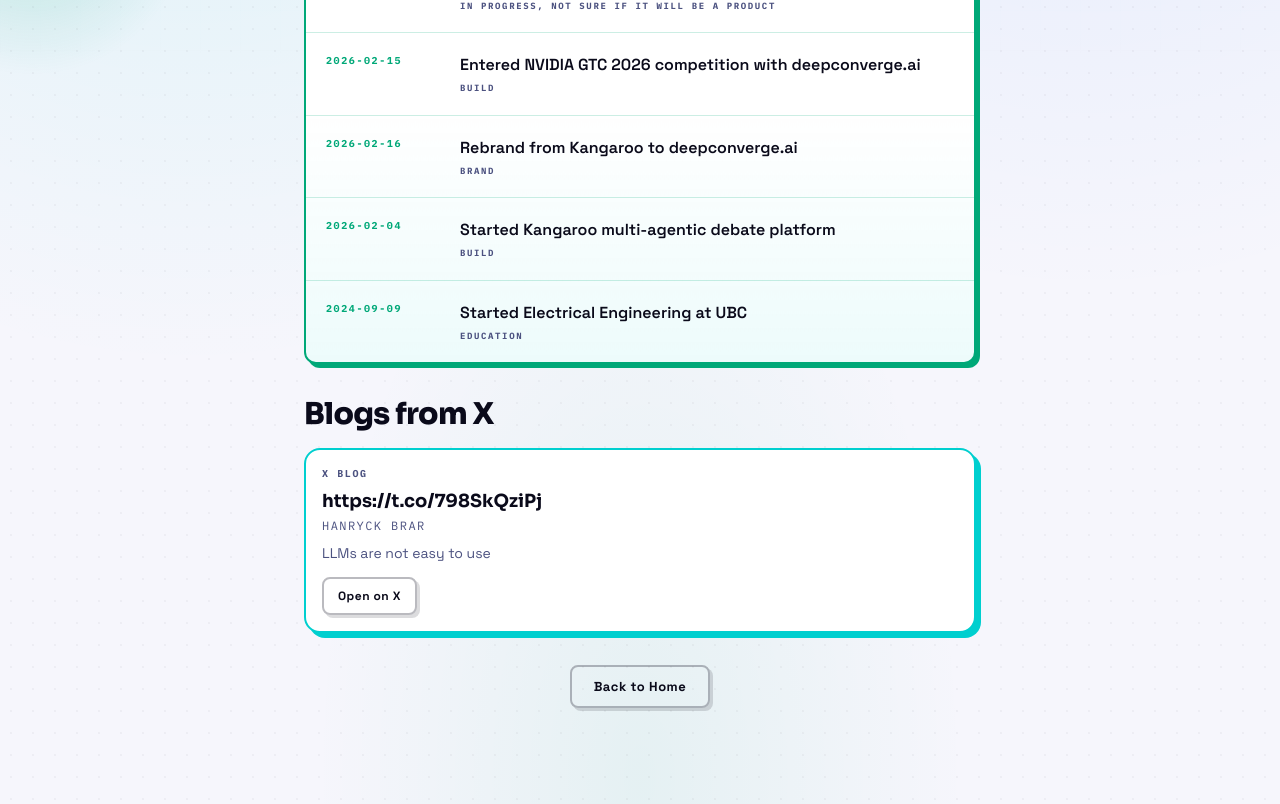
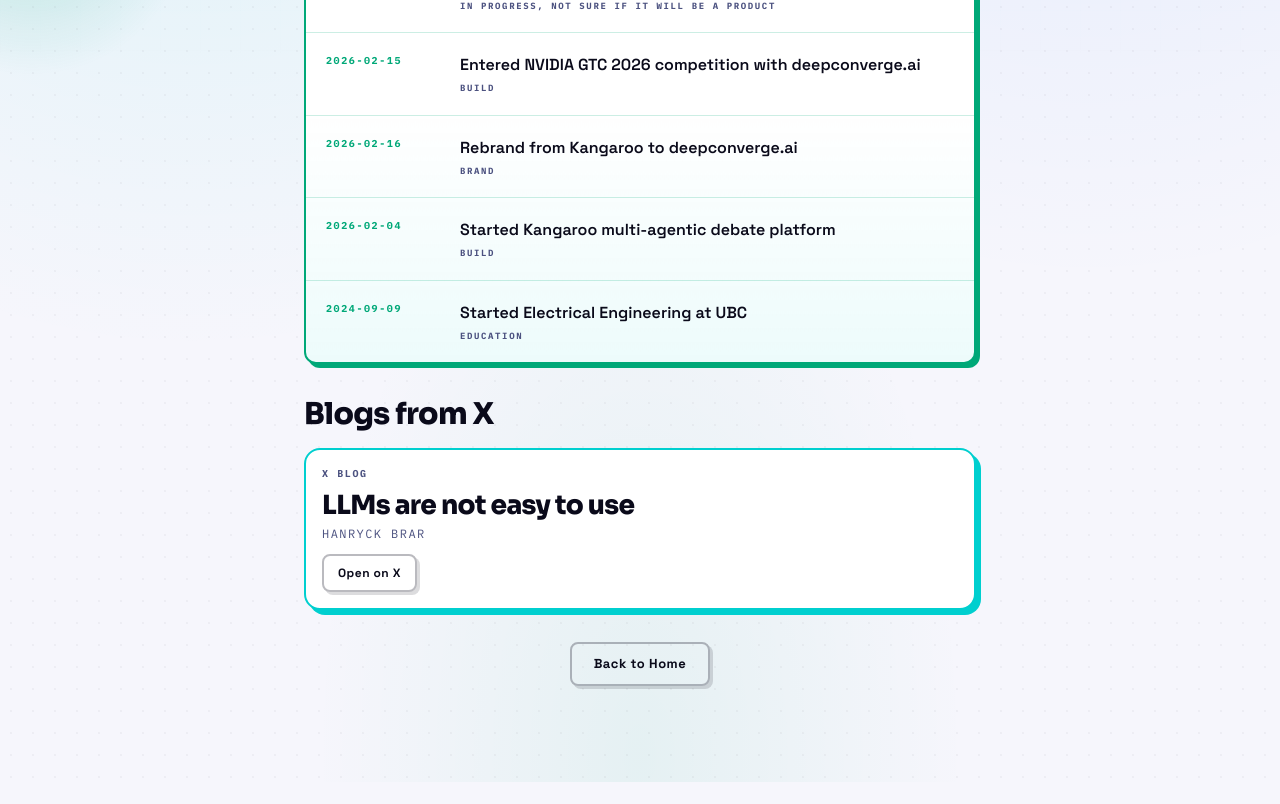
Before and after one commit to Hanbrar/Personal_Website, a React (Vite) app: page /live in a window 1280 px wide. Shown: the part 510-1314 px from the top of the page. After the commit the page ends 1292 px from the top, so only its background shows below. Built offline with nearby package versions, Linux system fonts and the light colour scheme.

Commit message:
Improve blog card titles and hide URL-like headlines

```diff
--- a/src/App.jsx
+++ b/src/App.jsx
@@ -23,6 +23,27 @@
       <path d="M4.98 3.5a2.5 2.5 0 1 0 0 5 2.5 2.5 0 0 0 0-5zM3 9h4v12H3zM9 9h3.83v1.71h.05c.53-.95 1.84-1.95 3.8-1.95C20.75 8.76 22 11.12 22 14.2V21h-4v-5.98c0-1.43-.03-3.27-1.99-3.27s-2.3 1.56-2.3 3.17V21H9z" />
     </svg>
   )
+}
+
+function isUrlLikeTitle(value) {
+  const text = (value || "").trim()
+  if (!text) return false
+  return /^(https?:\/\/|www\.|x\.com\/|twitter\.com\/|t\.co\/)/i.test(text)
+}
+
+function blogHeadline(blog) {
+  const title = (blog?.title || "").trim()
+  const description = (blog?.description || "").trim()
+  if (title && !isUrlLikeTitle(title)) return title
+  if (description) return description
+  return "X Post"
+}
+
+function blogSubline(blog) {
+  const title = (blog?.title || "").trim()
+  const description = (blog?.description || "").trim()
+  if (title && !isUrlLikeTitle(title)) return description
+  return ""
 }
 
 function App() {
@@ -251,15 +272,17 @@
                   <span className="font-mono text-[10px] font-bold uppercase tracking-[0.16em]" style={{ color: "rgb(var(--text-soft))" }}>
                     X Blog
                   </span>
-                  <h3 className="mt-2 font-display text-lg font-bold leading-snug">{blog.title}</h3>
+                  <h3 className="mt-2 font-display text-2xl font-extrabold leading-tight tracking-tight md:text-[1.7rem]">
+                    {blogHeadline(blog)}
+                  </h3>
                   {blog.author ? (
                     <p className="mt-1 text-xs font-mono uppercase tracking-[0.12em]" style={{ color: "rgb(var(--text-soft))" }}>
                       {blog.author}
                     </p>
                   ) : null}
-                  {blog.description ? (
+                  {blogSubline(blog) ? (
                     <p className="mt-2 text-sm leading-relaxed" style={{ color: "rgb(var(--text-soft))" }}>
-                      {blog.description}
+                      {blogSubline(blog)}
                     </p>
                   ) : null}
                   <div className="mt-4">
--- a/src/pages/LiveStatus.jsx
+++ b/src/pages/LiveStatus.jsx
@@ -1,5 +1,26 @@
 import { Link } from "react-router-dom"
 import { useLiveContent } from "../hooks/useLiveContent"
+
+function isUrlLikeTitle(value) {
+  const text = (value || "").trim()
+  if (!text) return false
+  return /^(https?:\/\/|www\.|x\.com\/|twitter\.com\/|t\.co\/)/i.test(text)
+}
+
+function blogHeadline(blog) {
+  const title = (blog?.title || "").trim()
+  const description = (blog?.description || "").trim()
+  if (title && !isUrlLikeTitle(title)) return title
+  if (description) return description
+  return "X Post"
+}
+
+function blogSubline(blog) {
+  const title = (blog?.title || "").trim()
+  const description = (blog?.description || "").trim()
+  if (title && !isUrlLikeTitle(title)) return description
+  return ""
+}
 
 export default function LiveStatus({ darkMode, setDarkMode }) {
   const { content: liveContent } = useLiveContent()
@@ -115,15 +136,17 @@
                   <p className="font-mono text-[10px] font-bold uppercase tracking-[0.16em]" style={{ color: "rgb(var(--text-soft))" }}>
                     X Blog
                   </p>
-                  <h3 className="mt-2 font-display text-lg font-bold leading-snug">{blog.title}</h3>
+                  <h3 className="mt-2 font-display text-2xl font-extrabold leading-tight tracking-tight md:text-[1.65rem]">
+                    {blogHeadline(blog)}
+                  </h3>
                   {blog.author ? (
                     <p className="mt-1 text-xs font-mono uppercase tracking-[0.12em]" style={{ color: "rgb(var(--text-soft))" }}>
                       {blog.author}
                     </p>
                   ) : null}
-                  {blog.description ? (
+                  {blogSubline(blog) ? (
                     <p className="mt-2 text-sm leading-relaxed" style={{ color: "rgb(var(--text-soft))" }}>
-                      {blog.description}
+                      {blogSubline(blog)}
                     </p>
                   ) : null}
                   <div className="mt-3">
```
